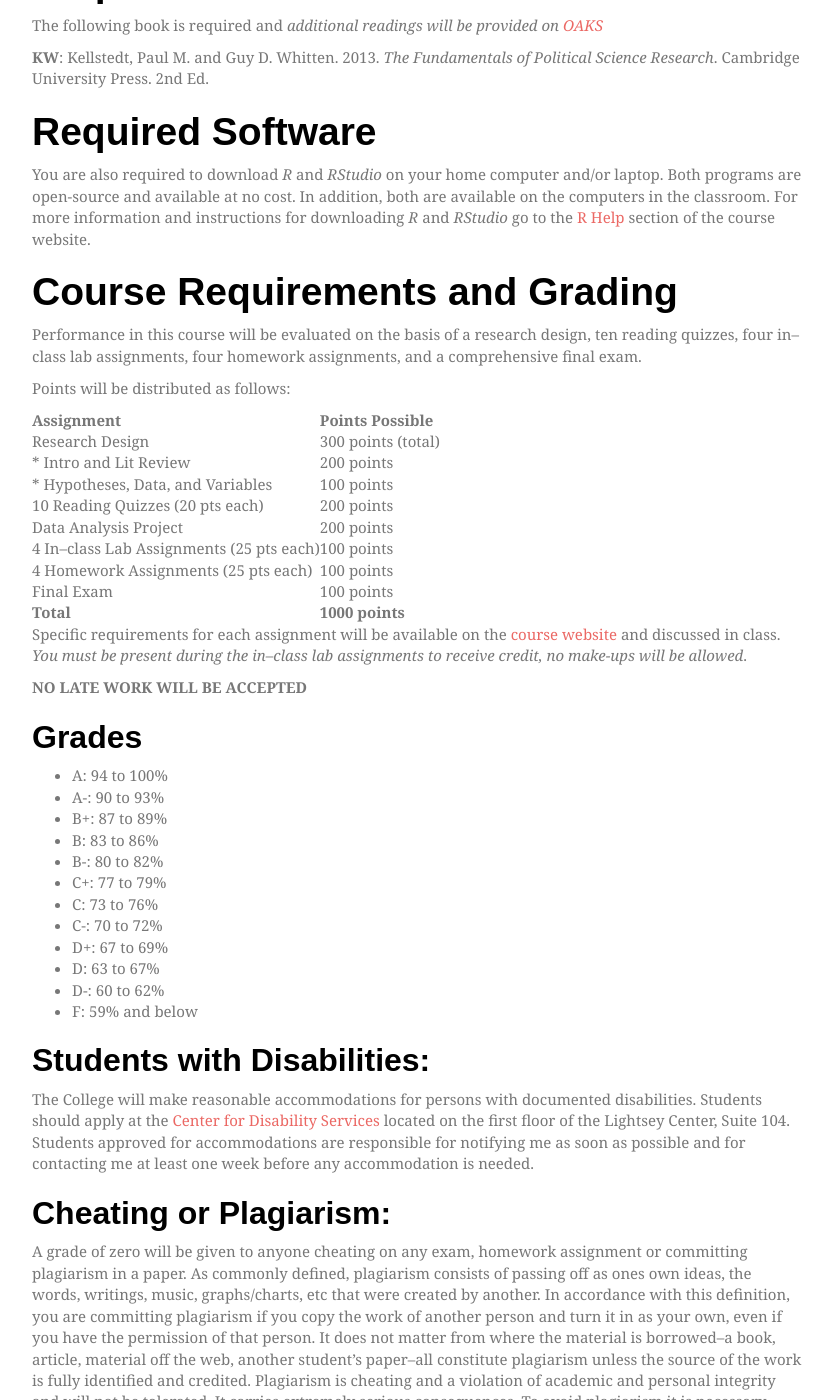
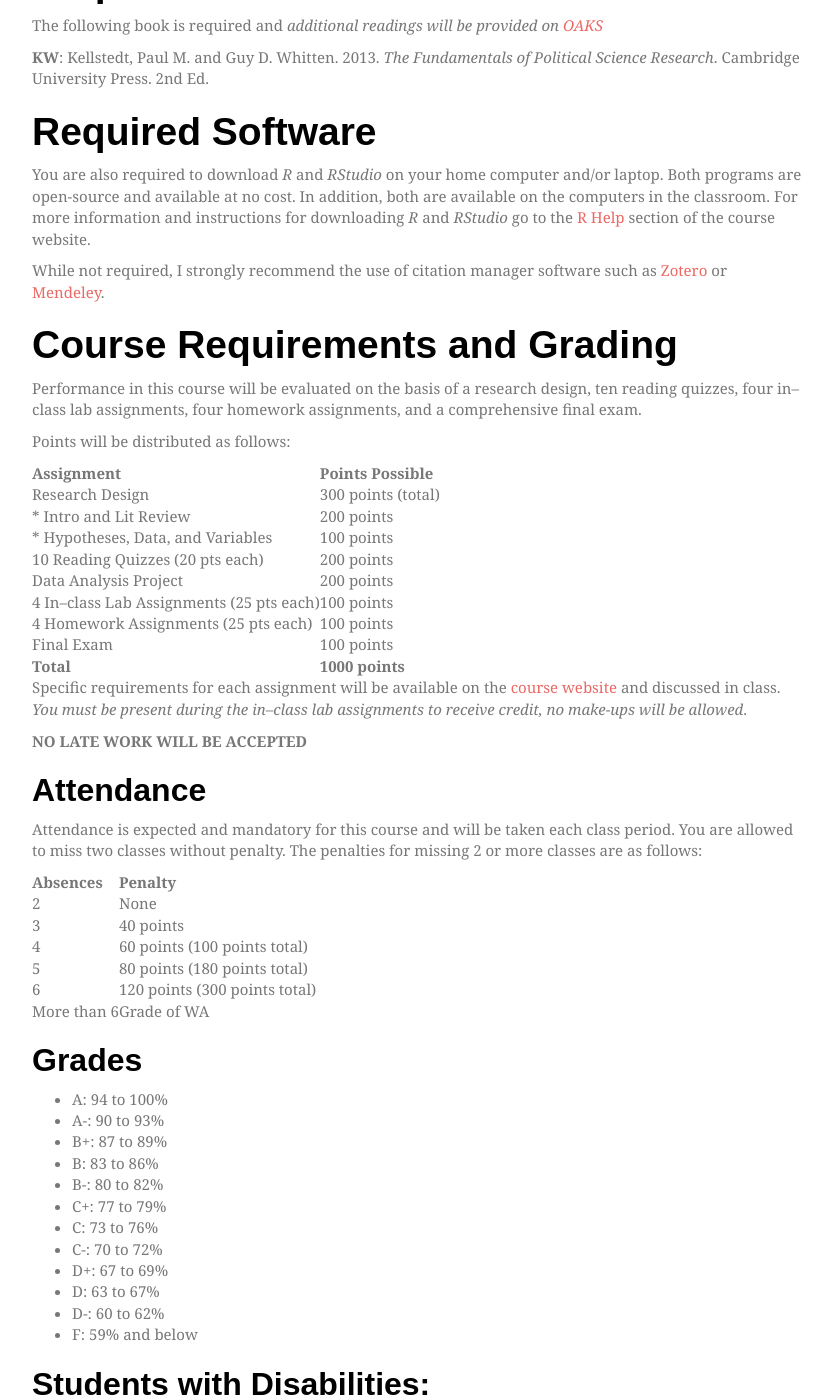
Before and after one commit to mnowlin/poli205, a Jekyll site: the page built from syllabus.md, in a window 1280 px wide and 1400 px high, scrolled down 1199 px. Shown: the whole window, without its empty margins (223-1055 px from the left). Built offline with Jekyll 4.4.1, drawn with Linux system fonts in a browser that asks for light colours; nearby versions of some CDN libraries; some web fonts are replaced; a file with an impossible date is left out.

Commit message:
update syllabus

```diff
--- a/syllabus.md
+++ b/syllabus.md
@@ -46,6 +46,7 @@ __KW__: Kellstedt, Paul M. and Guy D. Whitten. 2013. _The Fundamentals of Politi
 
 You are also required to download _R_ and _RStudio_ on your home computer and/or laptop. Both programs are open-source and available at no cost. In addition, both are available on the computers in the classroom. For more information and instructions for downloading _R_ and _RStudio_ go to the [R Help](http://matthewcnowlin.com/poli205/r.html) section of the course website.
 
+While not required, I strongly recommend the use of citation manager software such as [Zotero](https://www.zotero.org) or [Mendeley](https://www.mendeley.com).
 
 # Course Requirements and Grading
 
@@ -70,6 +71,22 @@ __Total__ | __1000 points__
 Specific requirements for each assignment will be available on the [course website](http://matthewcnowlin.com/poli205) and discussed in class. _You must be present during the in--class lab assignments to receive credit, no make-ups will be allowed_.
 
 __NO LATE WORK WILL BE ACCEPTED__
+
+## Attendance
+
+Attendance is expected and mandatory for this course and will be taken
+each class period. You are allowed to miss two classes without penalty. The penalties for missing 2 or more classes are as follows:
+
+Absences | Penalty
+--- | ---
+2 | None
+3 | 40 points
+4 | 60 points (100 points total)
+5 | 80 points (180 points total)
+6 | 120 points (300 points total)
+More than 6 | Grade of WA
+--- | ---
+
 
 ## Grades
 
```
Also changed, not shown: 1 other file.
